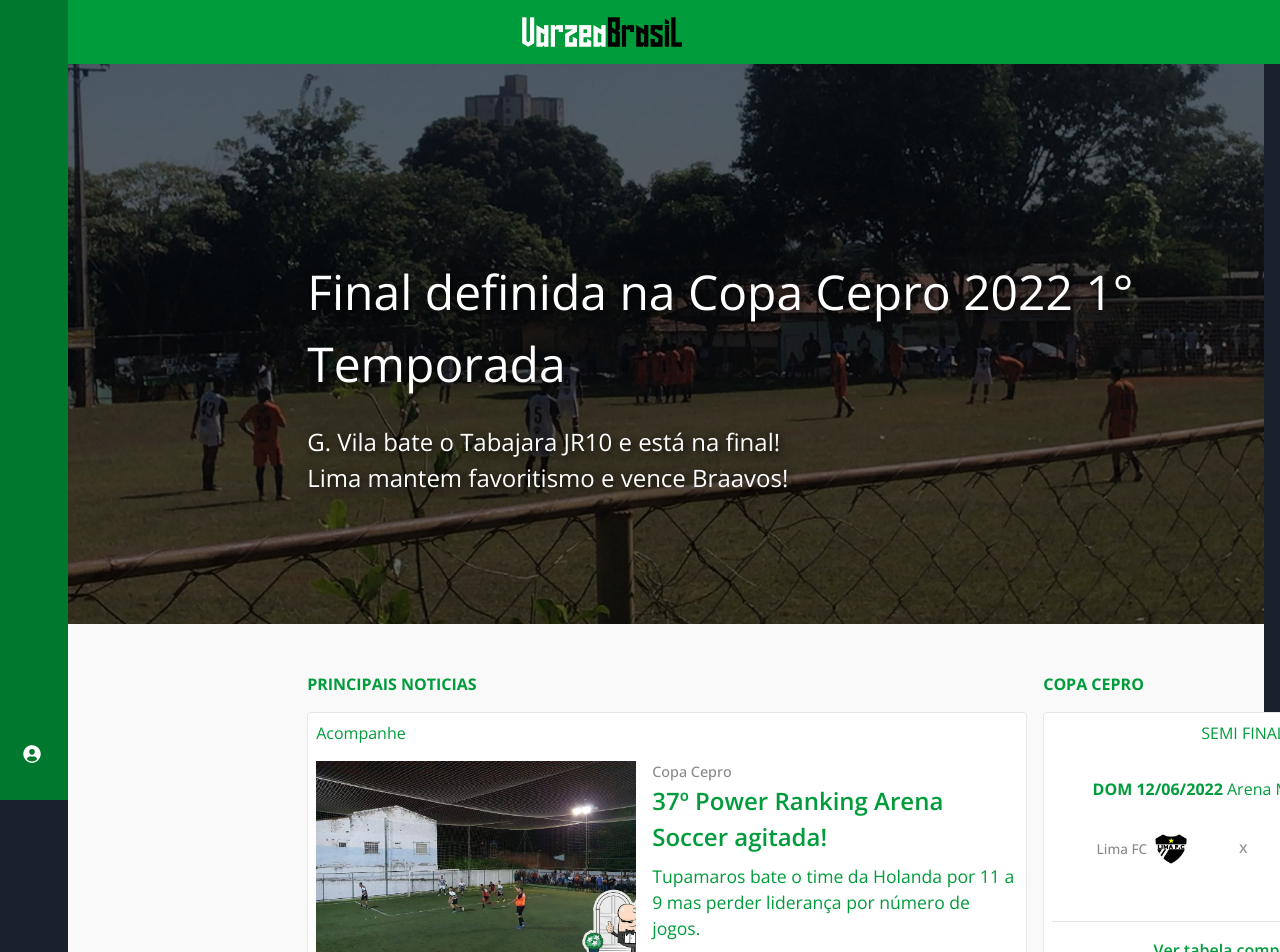
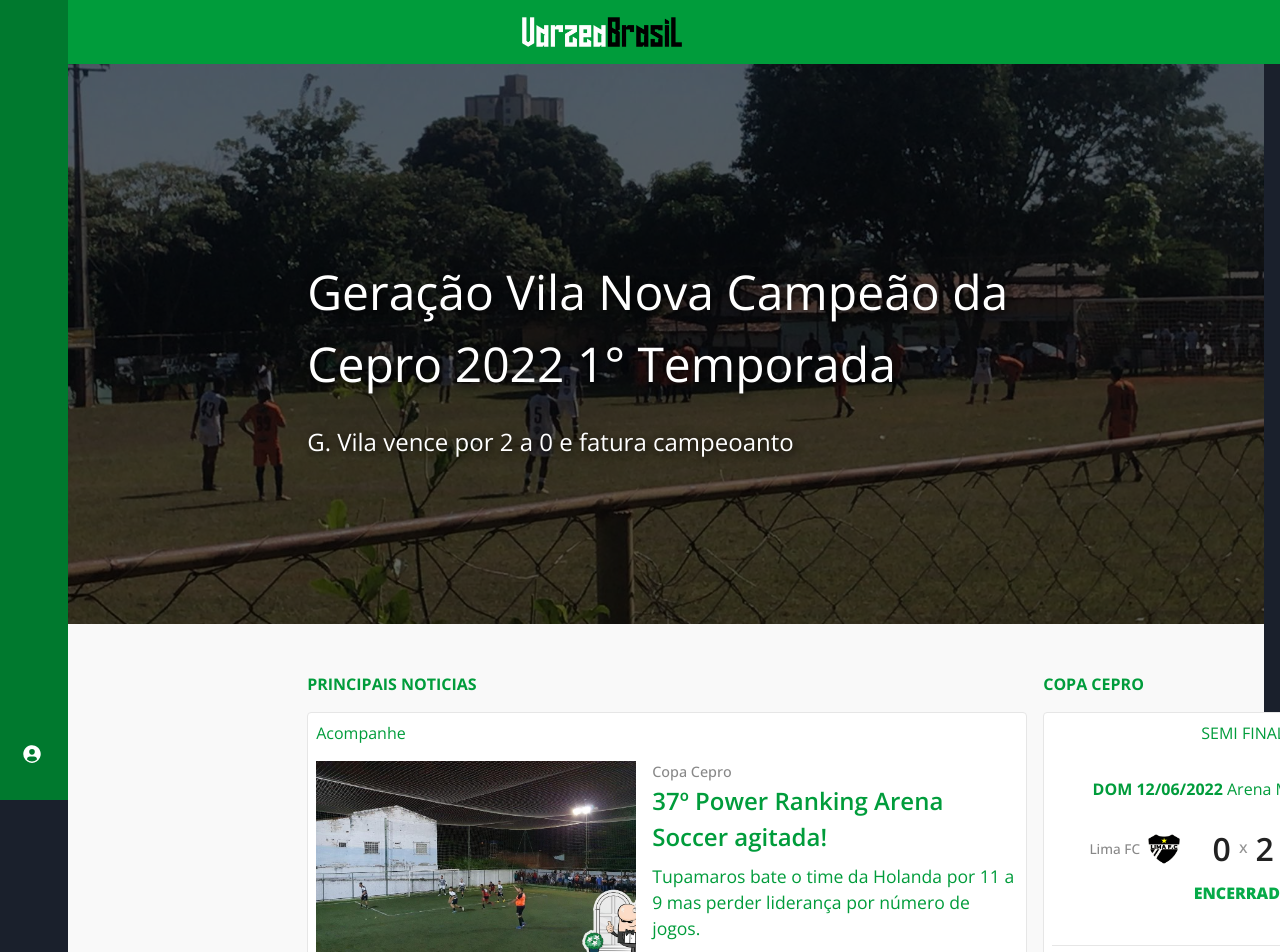
Before and after one commit to edgaregidio/varzeabrasil-app, a React (Vite) app in the folder web/: page / in a window 1280 px wide. Shown: the top 952 px of the page. Built offline with nearby package versions, Linux system fonts and the light colour scheme; some icons are missing.

Commit message:
new infos vila

```diff
--- a/web/src/components/Final/index.jsx
+++ b/web/src/components/Final/index.jsx
@@ -13,11 +13,11 @@ export default function Final() {
         time={'10h00'}
         nameA={'Lima FC'}
         teamA={Lima}
-        resultA={''}
-        resultB={''}
+        resultA={'0'}
+        resultB={'2'}
         nameB={'G. Vila Nova'}
         teamB={GVilaNova}
-        live={''}
+        live={'Encerrado'}
         phase={'Final'}
       />
     </>
--- a/web/src/pages/Main/index.jsx
+++ b/web/src/pages/Main/index.jsx
@@ -28,10 +28,10 @@ export default function Main() {
               <img src={Folia} alt="Folia" />
               {/* <h4 className="textFlashes">Bola rolando...</h4> */}
             </div>
-            <h1>Final definida na Copa Cepro 2022 1° Temporada</h1>
+            <h1>Geração Vila Nova Campeão da Cepro 2022 1° Temporada</h1>
             <br></br>
-            <p>G. Vila bate o Tabajara JR10 e está na final!</p>
-            <p>Lima mantem favoritismo e vence Braavos!</p>
+            <p>G. Vila vence por 2 a 0 e fatura campeoanto</p>
+            {/* <p>Lima mantem favoritismo e vence Braavos!</p> */}
 
             {/* TEMPO REAL  */}
 
```
Also changed, not shown: 1 other file (tests, documents, lock files or other folders).
